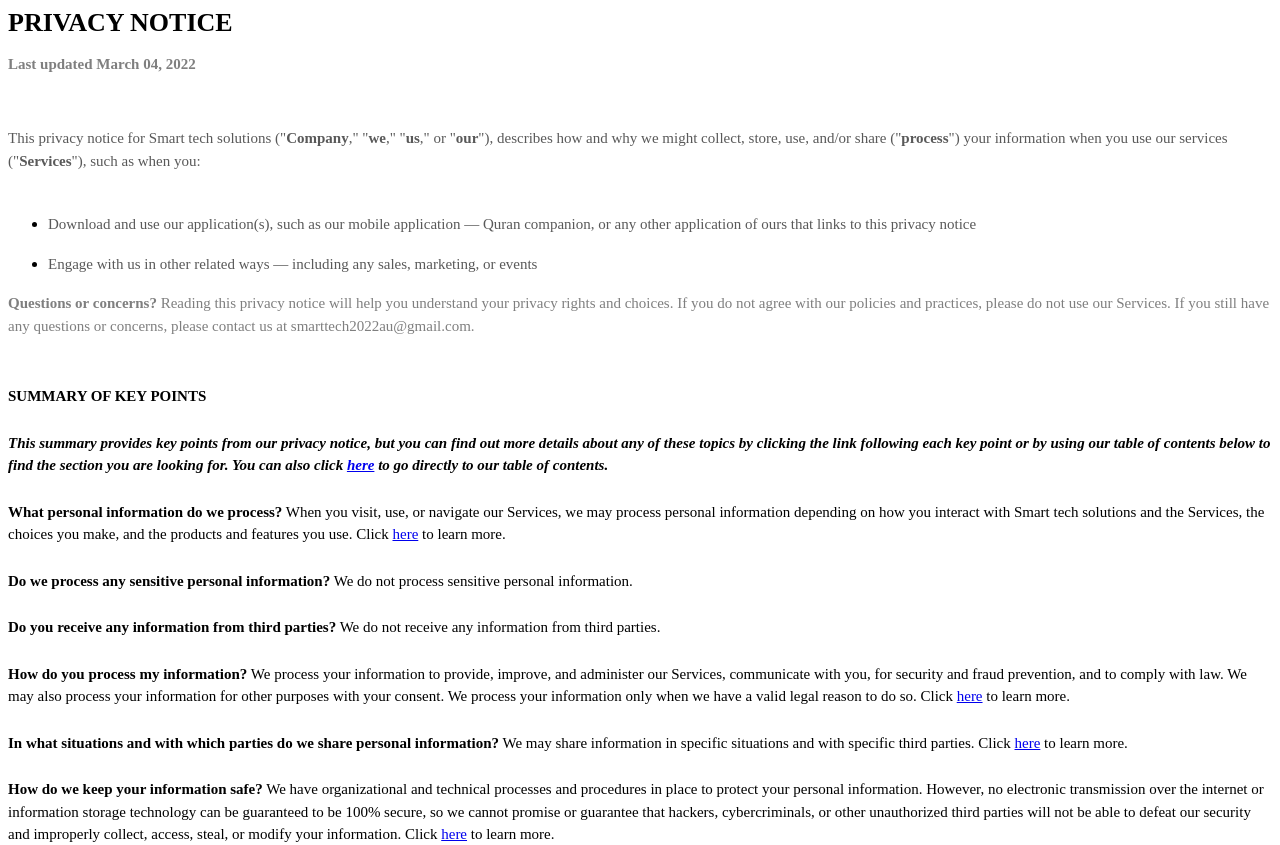
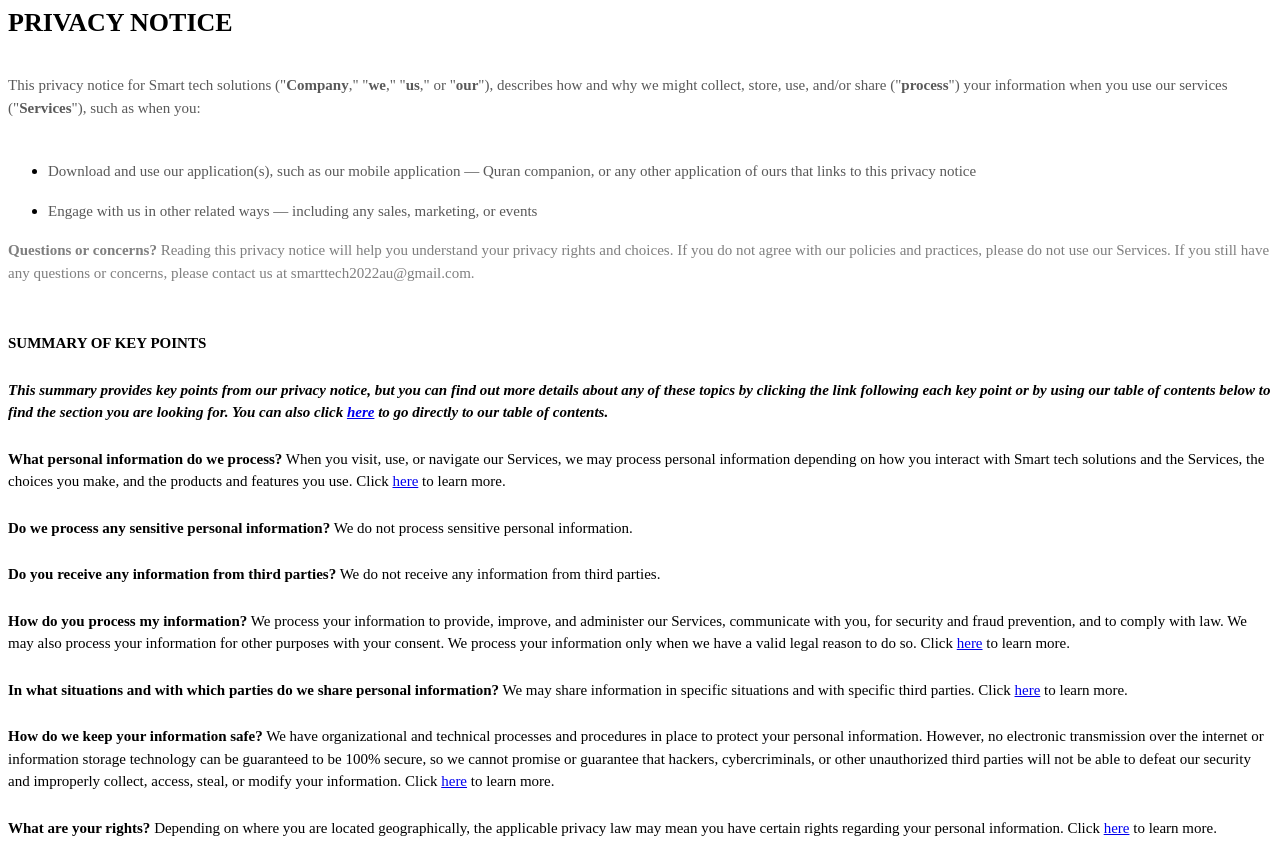
Before and after one commit to smarttechau/smarttechau.github.io, a plain HTML site: page index.html in a window 1280 px wide. Shown: the top 845 px of the page. Drawn offline with Linux system fonts and the light colour scheme.

Commit message:
Update index.html

```diff
--- a/index.html
+++ b/index.html
@@ -1,9 +1,6 @@
 <div class="document-previewer-wrapper-a717db">
 <div data-custom-class="body">
 <div><strong><span style="font-size: 26px;"><span data-custom-class="title">PRIVACY NOTICE</span></span></strong></div>
-<div>&nbsp;</div>
-<div><span style="color: #7f7f7f;"><strong><span style="font-size: 15px;"><span data-custom-class="subtitle">Last updated March 04, 2022</span></span></strong></span></div>
-<div>&nbsp;</div>
 <div>&nbsp;</div>
 <div>&nbsp;</div>
 <div style="line-height: 1.5;"><span style="color: #7f7f7f;"><span style="color: #595959; font-size: 15px;"><span data-custom-class="body_text">This privacy notice for Smart tech solutions ("<strong>Company</strong></span><span data-custom-class="body_text">," "<strong>we</strong>," "<strong>us</strong>," or "<strong>our</strong>"), describes how and why we might collect, store, use, and/or share ("<strong>process</strong>") your information when you use our services ("<strong>Services</strong>"), such as when you:</span></span></span>
```
